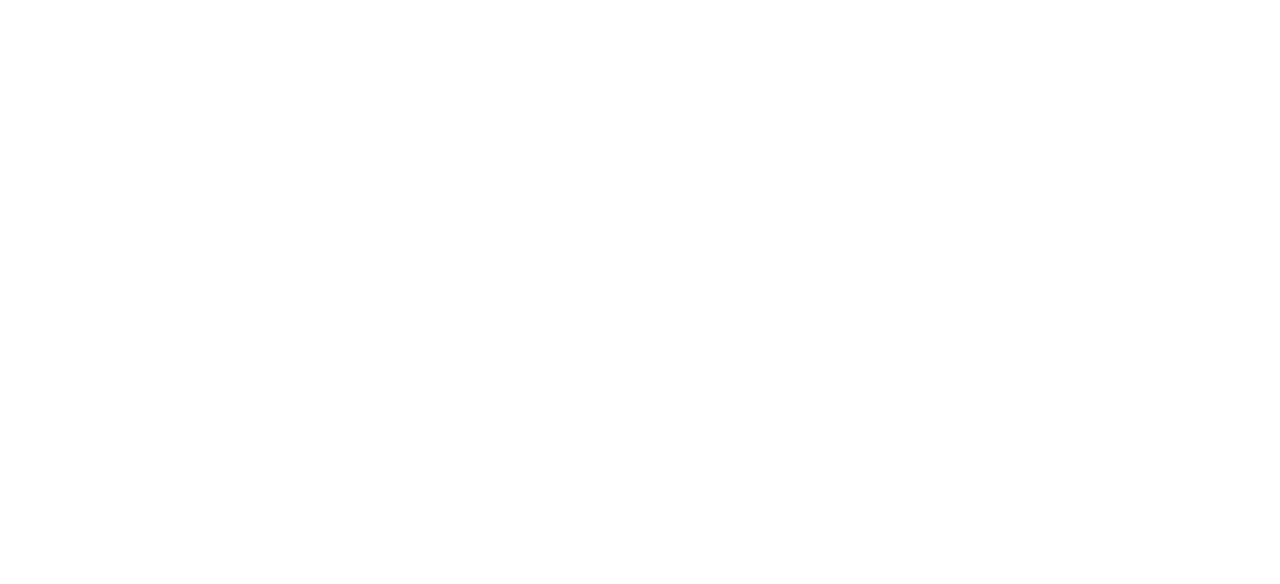
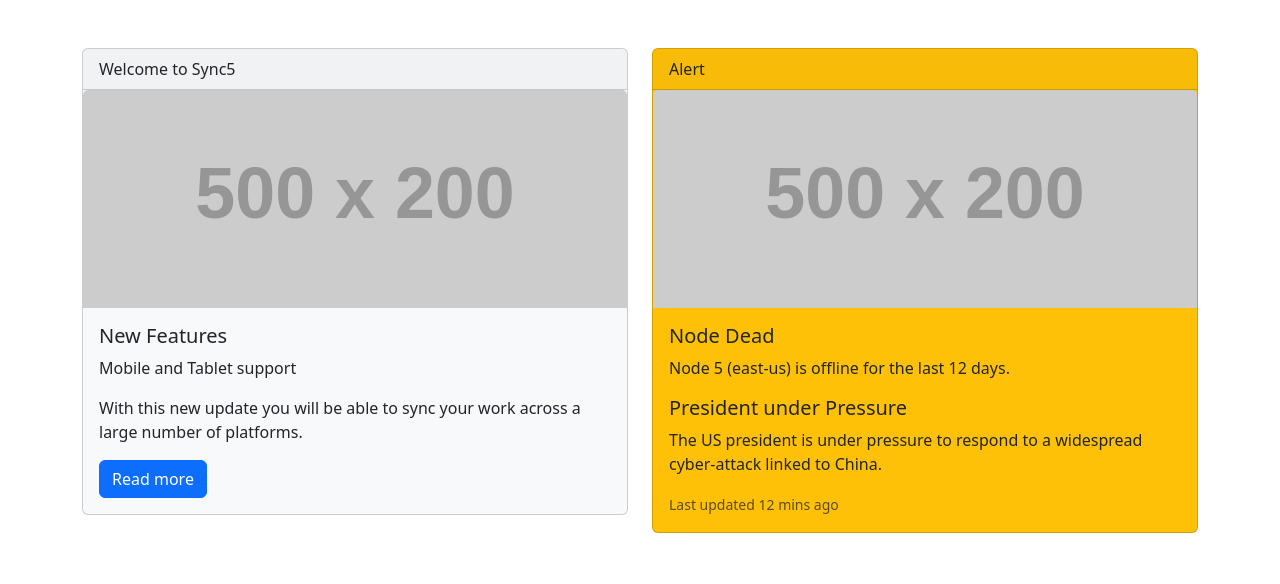
Before and after one commit to acciojob/bootstrap-card-Kavyaav12, a website: page main.html in a window 1280 px wide. Drawn offline with nearby package versions, Linux system fonts and the light colour scheme; placeholder pictures from the web are drawn by us.

Commit message:
created a submission

```diff
--- a/main.html
+++ b/main.html
@@ -1,16 +1,51 @@
 <!DOCTYPE html>
+<html lang="en">
+<head>
+  <meta charset="UTF-8">
+  <meta name="viewport" content="width=device-width, initial-scale=1">
+  <title>Bootstrap Card Deck</title>
+  <!-- Bootstrap 5 CSS -->
+  <link href="https://cdn.jsdelivr.net/npm/bootstrap@5.3.0/dist/css/bootstrap.min.css" rel="stylesheet">
+</head>
+<body>
 
-<html>
+<div class="container my-5">
+  <div class="row row-cols-1 row-cols-md-2 g-4">
 
-<head>
-	<link rel="stylesheet" href="styles.css">
-</head>
+    <!-- ✅ Card 1 -->
+    <div class="col">
+      <div class="card bg-light">
+        <div class="card-header">Welcome to Sync5</div>
+        <img src="https://via.placeholder.com/500x200" class="card-img-top" alt="Sync5 image">
+        <div class="card-body">
+          <h5 class="card-title">New Features</h5>
+          <p class="card-text">Mobile and Tablet support</p>
+          <p class="card-text">With this new update you will be able to sync your work across a large number of platforms.</p>
+          <a href="#" class="btn btn-primary">Read more</a>
+        </div>
+      </div>
+    </div>
 
-<body>
-	<!-- the entire body must be written by student -->
-    <script type="text/javascript" src="./script.js">
-</script>
+    <!-- ✅ Card 2 -->
+    <div class="col">
+      <div class="card bg-warning">
+        <div class="card-header">Alert</div>
+        <img src="https://via.placeholder.com/500x200" class="card-img-top" alt="Alert image">
+        <div class="card-body">
+          <h5 class="card-title">Node Dead</h5>
+          <p class="card-text">Node 5 (east-us) is offline for the last 12 days.</p>
+          <h5 class="card-title mt-3">President under Pressure</h5>
+          <p class="card-text">The US president is under pressure to respond to a widespread cyber-attack linked to China.</p>
+          <p class="card-text"><small class="text-muted">Last updated 12 mins ago</small></p>
+        </div>
+      </div>
+    </div>
+
+  </div>
+</div>
+
+<!-- Bootstrap 5 JS -->
+<script src="https://cdn.jsdelivr.net/npm/bootstrap@5.3.0/dist/js/bootstrap.bundle.min.js"></script>
 
 </body>
-
 </html>
```
